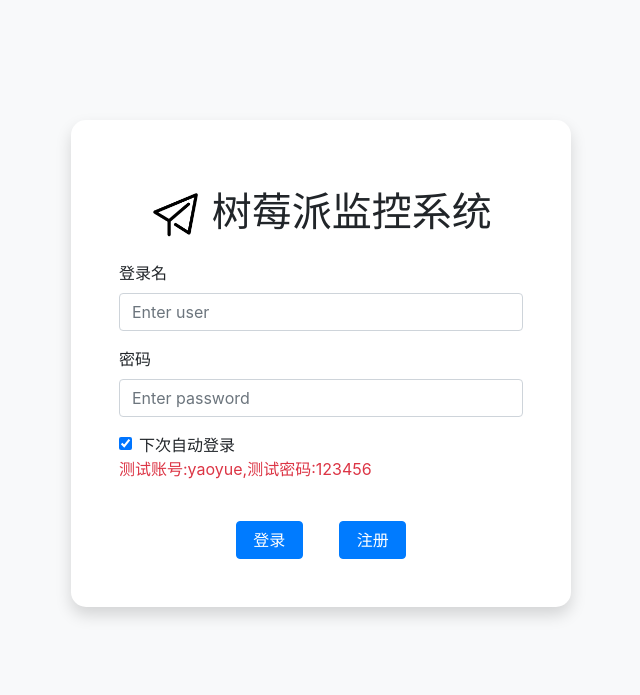
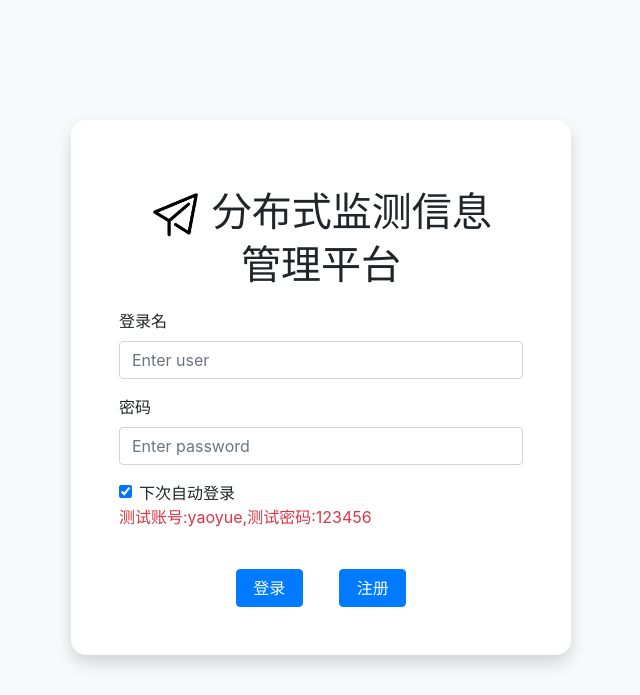
Before and after one commit to yaoyue47/djo, a Django app: page / in a window 1280 px wide. Shown: the top 695 px of the page, without its empty margins (319-959 px from the left). Run offline with Django 3.2, Linux system fonts and the light colour scheme; some libraries are stand-ins or nearby versions.

Commit message:
V1.1 比赛版 修改文字标题

```diff
--- a/shumeipai/templates/shumeipai/home.html
+++ b/shumeipai/templates/shumeipai/home.html
@@ -1,7 +1,7 @@
 <!DOCTYPE html>
 <html>
 <head>
-    <title>节点检测系统</title>
+    <title>分布式监测信息管理平台</title>
     <meta charset="utf-8">
     <!--<meta name="viewport" content="width=device-width, initial-scale=1, shrink-to-fit=no">-->
     <!--上面为移动端的解决方案-->
@@ -76,7 +76,7 @@
         <div>
             <h1 style="float: left;margin:0">
                 <img src="/static/shumeipai/logo.png" style="width:8%">
-                温湿度监测系统</h1>
+                监测信息管理平台</h1>
             <h5 style="float: right;margin-top: 2%;margin-bottom: 0px" class="text-muted">在此搜索指定日期</h5>
             <div style="clear: both;"></div>
         </div>
--- a/shumeipai/templates/shumeipai/index.html
+++ b/shumeipai/templates/shumeipai/index.html
@@ -14,7 +14,7 @@
 <div class="container shadow  bg-white p-5" style="border-radius: 15px;margin-top:120px;width: 500px">
     <h1 style="text-align: center;margin: 20px" >
         <img src="/static/shumeipai/logo.png" style="width:14%">
-        树莓派监控系统</h1>
+        分布式监测信息管理平台</h1>
     <form action="api/login/" method="post" onSubmit="return check_pd()">
         {% csrf_token %}
         <div class="form-group">
```
Also changed, not shown: db.sqlite3.
